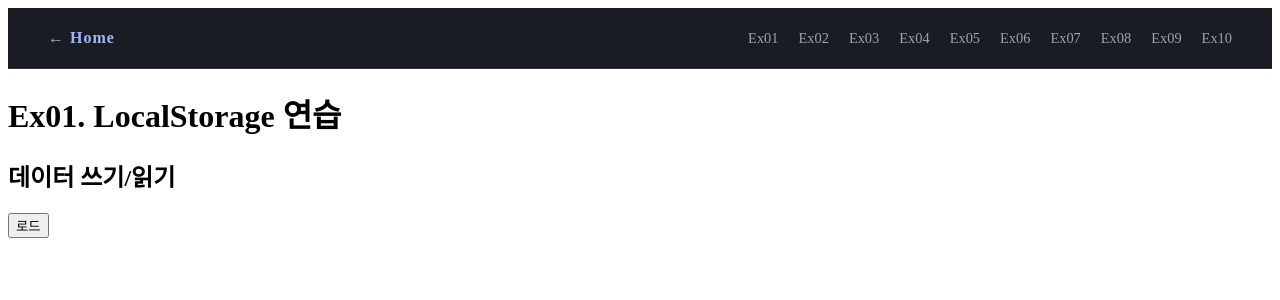
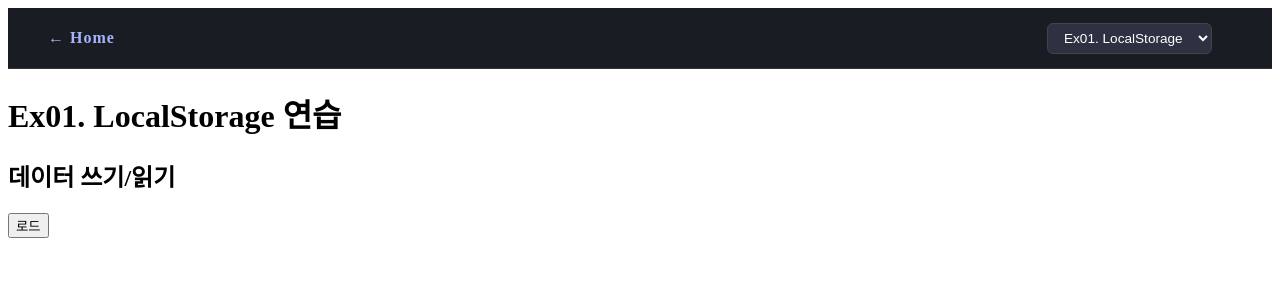
Before and after one commit to mainug/pkdata26, a React (Vite) app in the folder react/03.VITE방식/prj04/: page /ex01 in a window 1280 px wide. Shown: the top 300 px of the page. Built offline with nearby package versions, Linux system fonts and the light colour scheme.

Commit message:
Update project files and Docker configuration

```diff
--- a/react/03.VITE방식/prj04/src/App.css
+++ b/react/03.VITE방식/prj04/src/App.css
@@ -20,22 +20,22 @@
   letter-spacing: 1px;
 }
 
-/* 오른쪽 링크 모음 */
-.nav-links {
-  display: flex;
-  gap: 20px;
+.nav-dropdown-wrapper {
+  margin-right: 20px;
 }
 
-.nav-links a {
-  text-decoration: none;
-  color: #9ca3af;
-  font-size: 0.9rem;
-  font-weight: 500;
-  transition: all 0.2s ease;
+.nav-select {
+  background-color: #2d3142; /* 배경보다 살짝 밝은 회색 */
+  color: #ffffff;
+  border: 1px solid #444;
+  padding: 6px 12px;
+  border-radius: 6px;
+  font-size: 0.85rem;
+  outline: none;
+  cursor: pointer;
+  transition: border-color 0.2s;
 }
 
-/* 마우스 올렸을 때 효과 */
-.nav-links a:hover {
-  color: #ffffff;
-  transform: translateY(-2px);
+.nav-select:hover {
+  border-color: #a5b4fc; /* 강조색 */
 }
--- a/react/03.VITE방식/prj04/src/App.jsx
+++ b/react/03.VITE방식/prj04/src/App.jsx
@@ -1,4 +1,10 @@
-import { Link, Routes, Route, useLocation } from "react-router-dom";
+import {
+  Link,
+  Routes,
+  Route,
+  useLocation,
+  useNavigate,
+} from "react-router-dom";
 import "./App.css";
 import Home from "./pages/Home";
 import Ex01 from "./pages/Ex01";
@@ -14,7 +20,14 @@ import Ex10 from "./pages/Ex10";
 
 function App() {
   const location = useLocation();
+  const navigate = useNavigate(); // 페이지 이동을 위한 함수
   const showNavbar = location.pathname !== "/";
+
+  const handleSelectChange = (e) => {
+    if (e.target.value) {
+      navigate(e.target.value); // 선택한 value("/ex01" 등)로 이동
+    }
+  };
 
   return (
     <>
@@ -24,17 +37,27 @@ function App() {
             <Link to="/" className="nav-logo">
               ← Home
             </Link>
-            <div className="nav-links">
-              <Link to="/ex01">Ex01</Link>
-              <Link to="/ex02">Ex02</Link>
-              <Link to="/ex03">Ex03</Link>
-              <Link to="/ex04">Ex04</Link>
-              <Link to="/ex05">Ex05</Link>
-              <Link to="/ex06">Ex06</Link>
-              <Link to="/ex07">Ex07</Link>
-              <Link to="/ex08">Ex08</Link>
-              <Link to="/ex09">Ex09</Link>
-              <Link to="/ex10">Ex10</Link>
+
+            <div className="nav-dropdown-wrapper">
+              <select
+                className="nav-select"
+                onChange={handleSelectChange}
+                value={location.pathname} // 현재 페이지에 맞춰 드롭다운 값 동기화
+              >
+                <option value="" disabled>
+                  연습 예제 선택
+                </option>
+                <option value="/ex01">Ex01. LocalStorage</option>
+                <option value="/ex02">Ex02. 예제</option>
+                <option value="/ex03">Ex03. 예제</option>
+                <option value="/ex04">Ex04. 예제</option>
+                <option value="/ex05">Ex05. 예제</option>
+                <option value="/ex06">Ex06. 예제</option>
+                <option value="/ex07">Ex07. 예제</option>
+                <option value="/ex08">Ex08. 예제</option>
+                <option value="/ex09">Ex09. 예제</option>
+                <option value="/ex10">Ex10. 예제</option>
+              </select>
             </div>
           </nav>
         )}
```
Also changed, not shown: 1 other file (tests, documents, lock files or other folders).
